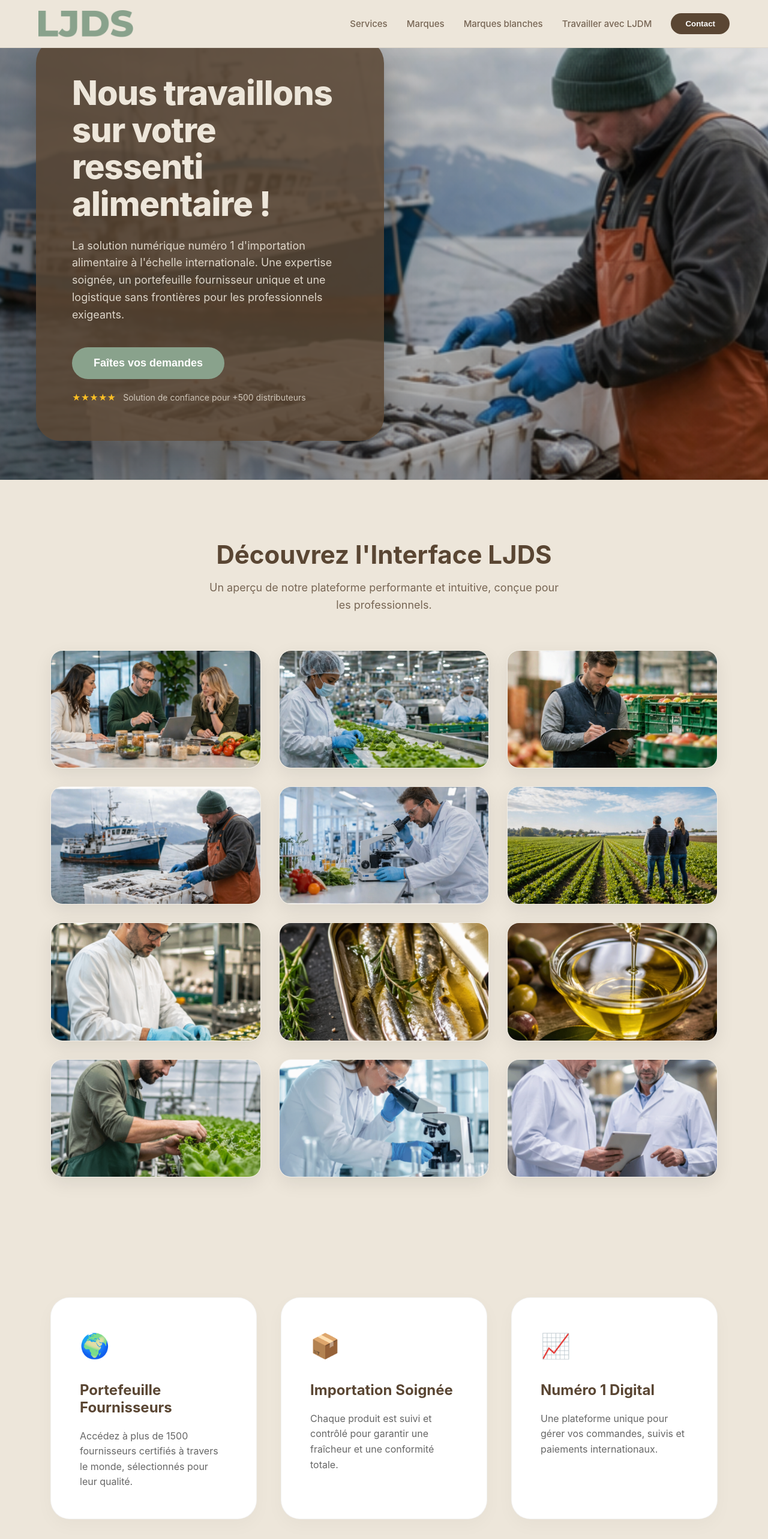
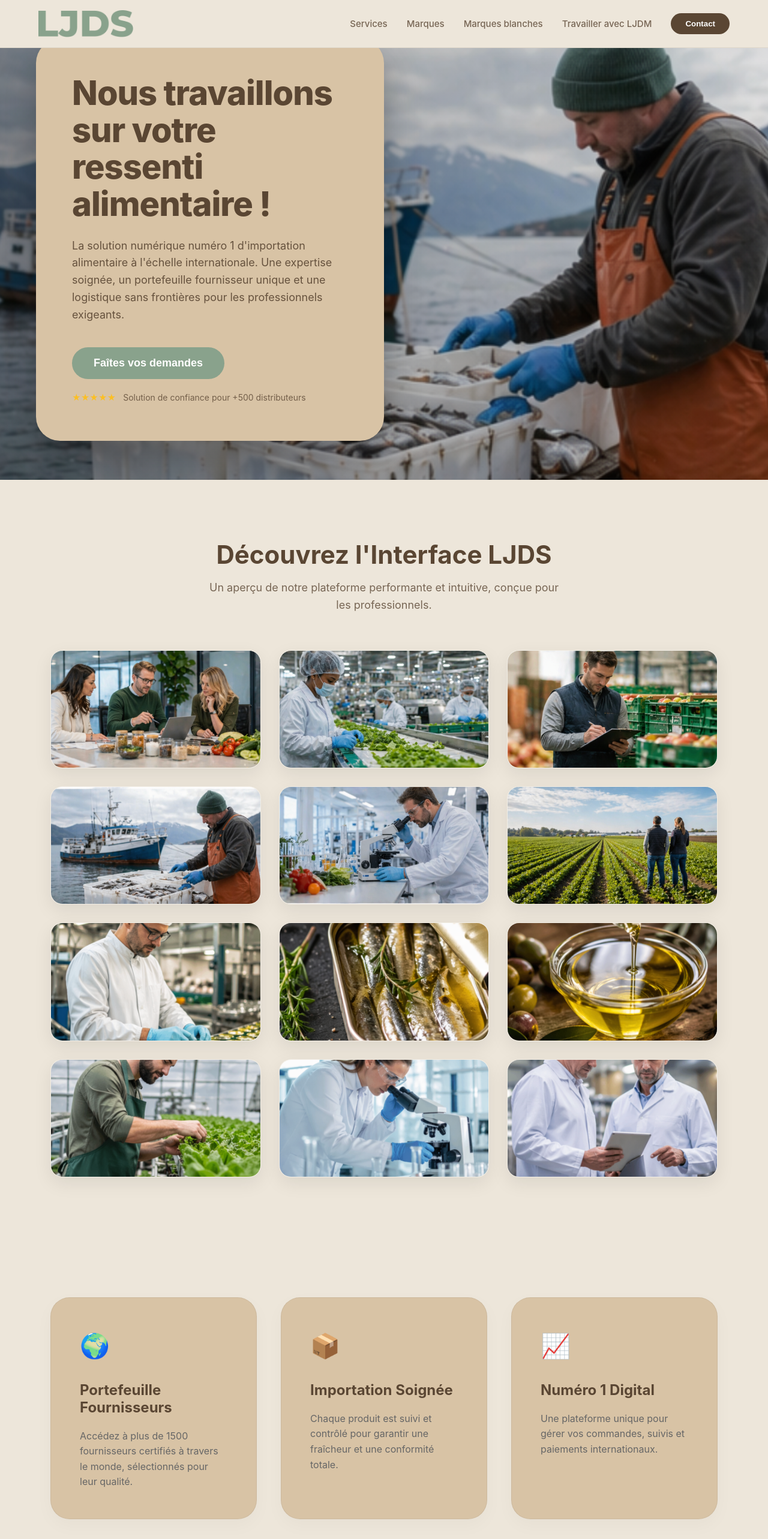
Before and after one commit to robinmasini/LJDS, a React (Vite) app: page / in a window 1280 px wide. Shown: the top 2566 px of the page at 60% size. Built offline with nearby package versions, Linux system fonts and the light colour scheme.

Commit message:
style: update card backgrounds to beige #D8C3A5

```diff
--- a/src/components/Features.css
+++ b/src/components/Features.css
@@ -17,7 +17,7 @@
     flex-direction: column;
     gap: 20px;
     border: 1px solid rgba(0, 0, 0, 0.05);
-    background: #fff;
+    background: var(--color-beige);
     /* Light mode contrast */
     border-radius: 32px;
     box-shadow: 0 10px 30px rgba(0, 0, 0, 0.03);
--- a/src/components/Hero.css
+++ b/src/components/Hero.css
@@ -50,10 +50,10 @@
 
 .hero-card {
     max-width: 580px;
-    background: var(--color-dark-overlay);
+    background: var(--color-beige);
     padding: 60px;
     border-radius: 40px;
-    color: var(--color-text-light);
+    color: var(--color-primary);
     box-shadow: 0 30px 60px rgba(0, 0, 0, 0.3);
     position: relative;
     overflow: hidden;
```
